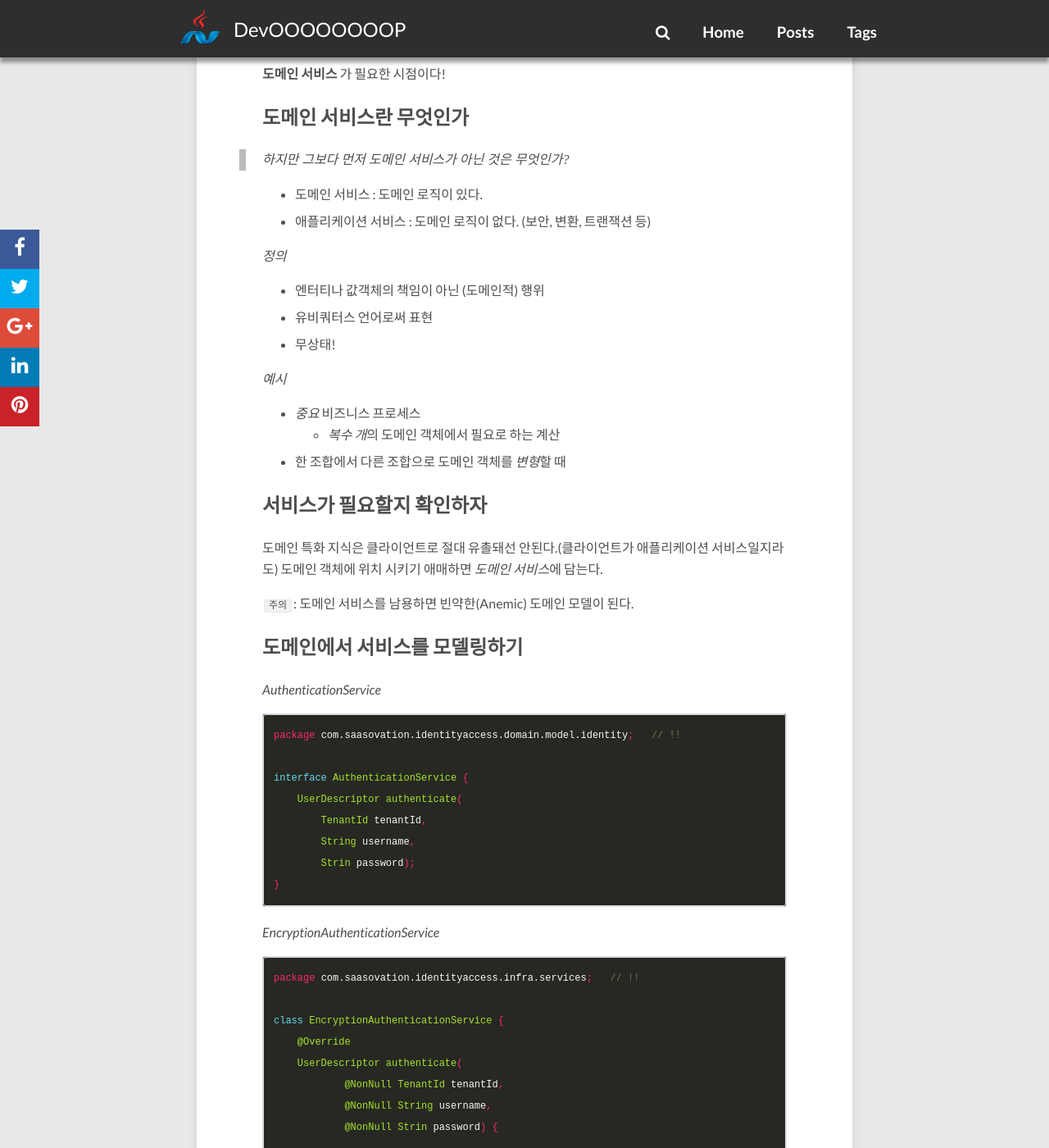
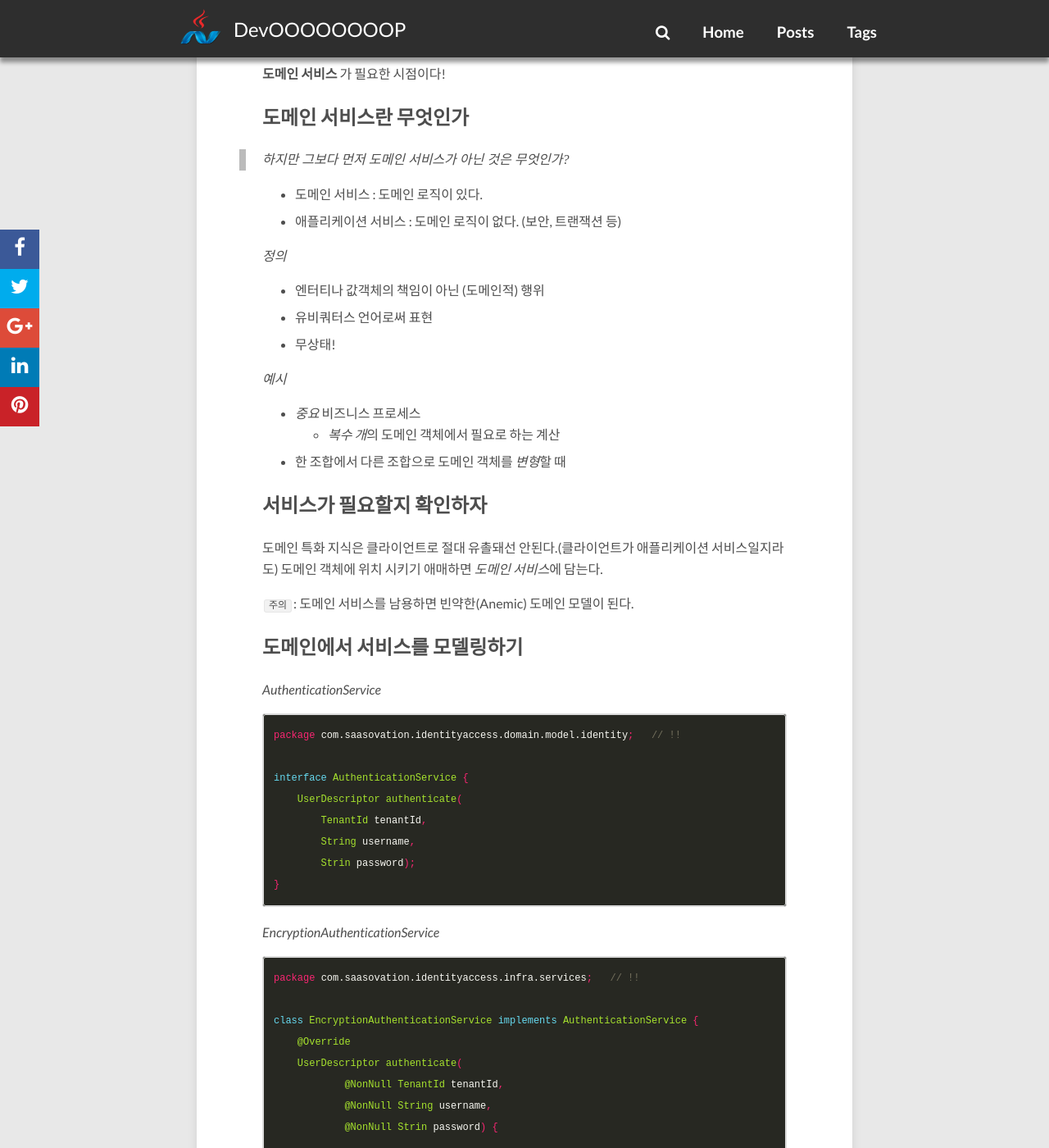
Before and after one commit to redutan/redutan.github.io, a Jekyll site: the page built from _posts/2018/2018-05-18-IDDD-chapter07.markdown, in a window 1280 px wide and 1400 px high, scrolled down 1117 px. Shown: the whole window at 82% size. Built offline with Jekyll 4.4.1, drawn with Linux system fonts in a browser that asks for light colours; nearby versions of some CDN libraries; comment, search, counter and statistics services are not loaded.

Commit message:
Modify "IDDD chapter7"

````diff
--- a/_posts/2018/2018-05-18-IDDD-chapter07.markdown
+++ b/_posts/2018/2018-05-18-IDDD-chapter07.markdown
@@ -44,7 +44,7 @@ class Product {
 > 하지만 그보다 먼저 도메인 서비스가 아닌 것은 무엇인가?
 
 * 도메인 서비스 : 도메인 로직이 있다.
-* 애플리케이션 서비스 : 도메인 로직이 없다. (보안, 변환, 트랜잭션 등)
+* 애플리케이션 서비스 : 도메인 로직이 없다. (보안, 트랜잭션 등)
 
 *정의*
 
@@ -83,7 +83,7 @@ interface AuthenticationService {
 ```java
 package com.saasovation.identityaccess.infra.services;   // !!
 
-class EncryptionAuthenticationService {
+class EncryptionAuthenticationService implements AuthenticationService {
     @Override
     UserDescriptor authenticate(
             @NonNull TenantId tenantId,
````
